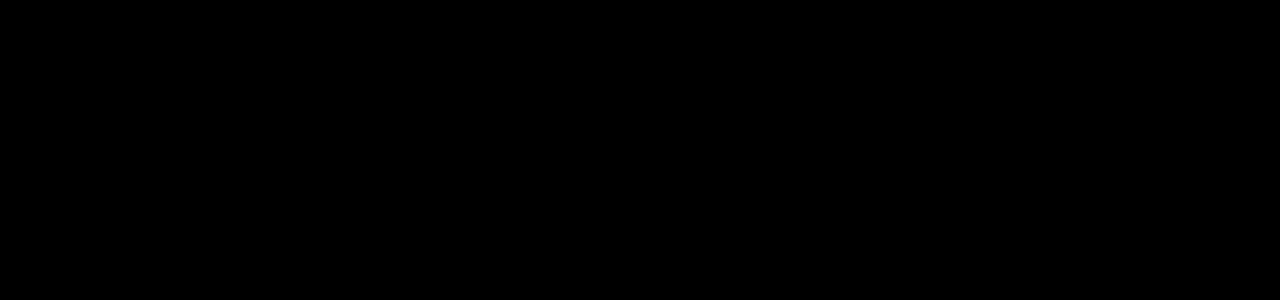
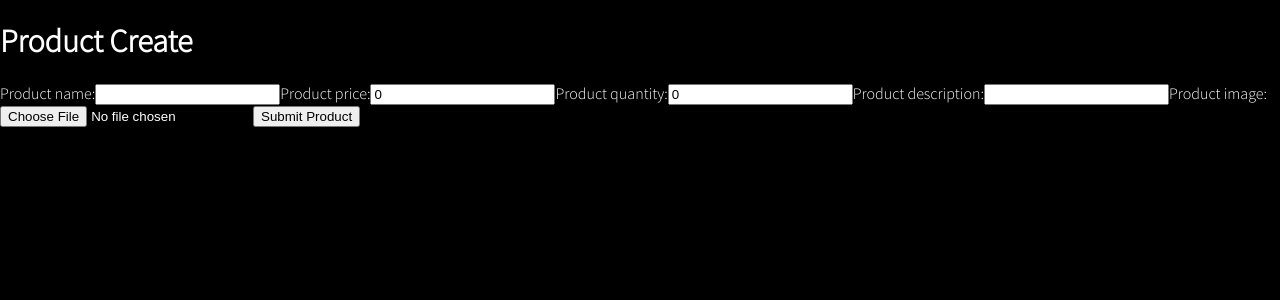
Before and after one commit to GabrielTakaki/e-commerce_TS, a React (Create React App) app in the folder client/: page /admin in a window 1280 px wide. Shown: the top 300 px of the page. Built offline with nearby package versions, Linux system fonts and the light colour scheme.

Commit message:
img and req.body

```diff
--- a/client/src/context/Products.tsx
+++ b/client/src/context/Products.tsx
@@ -25,7 +25,7 @@
         quantity,
         description,
         image,
-      });
+      }, { withCredentials: true });
       console.log(response);
     } catch (e) {
       console.log(e);
--- a/client/src/screens/admin/ProductCreate.tsx
+++ b/client/src/screens/admin/ProductCreate.tsx
@@ -16,8 +16,61 @@
     setProductForm({ ...productForm, [name]: value });
   };
 
+  const submitProduct = () => {
+    const { name, price, quantity, description, image } = productForm;
+    postProducts(name, price, quantity, description, image);
+  };
+
   return (
-    <div>ProductCreate</div>
+    <div style={ { color: 'white' } }>
+      <h1>Product Create</h1>
+      <label htmlFor="name">
+        Product name:
+        <input
+          type="text"
+          name="name"
+          value={ productForm.name }
+          onChange={handleChange}
+        />
+      </label>
+      <label htmlFor="price">
+        Product price:
+        <input
+          type="number"
+          name="price"
+          value={ productForm.price }
+          onChange={handleChange}
+        />
+      </label>
+      <label htmlFor="quantity">
+        Product quantity:
+        <input
+          type="number"
+          name="quantity"
+          value={ productForm.quantity }
+          onChange={handleChange}
+        />
+      </label>
+      <label htmlFor="description">
+        Product description:
+        <input
+          type="text"
+          name="description"
+          value={ productForm.description }
+          onChange={handleChange}
+        />
+      </label>
+      <label htmlFor="image">
+        Product image:
+        <input
+          type="file"
+          name="image"
+          value={ productForm.image }
+          onChange={handleChange}
+        />
+      </label>
+      <button onClick={ () => submitProduct() }>Submit Product</button>
+    </div>
   );
 }
 
```
Also changed, not shown: 2 other files (tests, documents, lock files or other folders).
